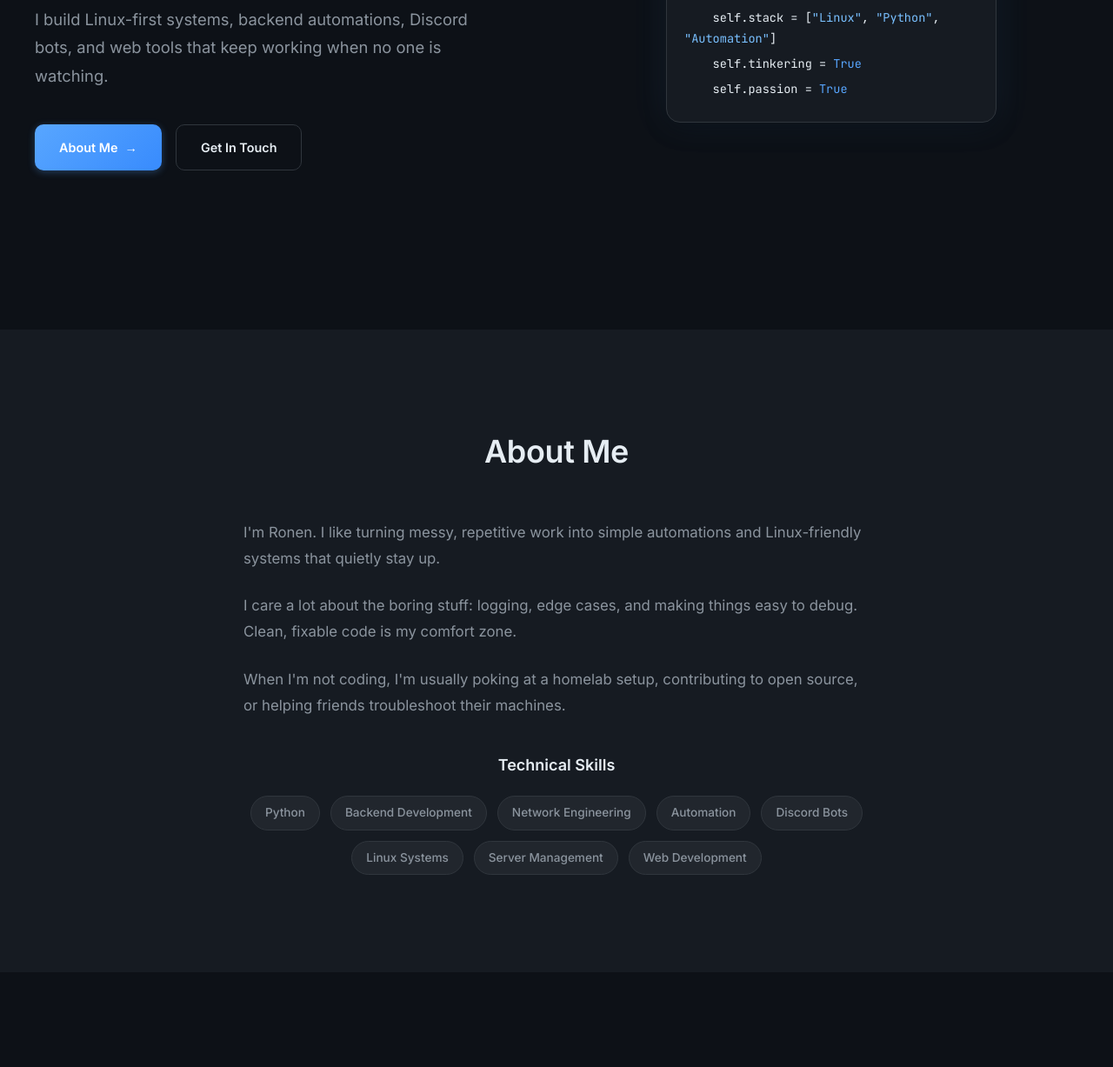
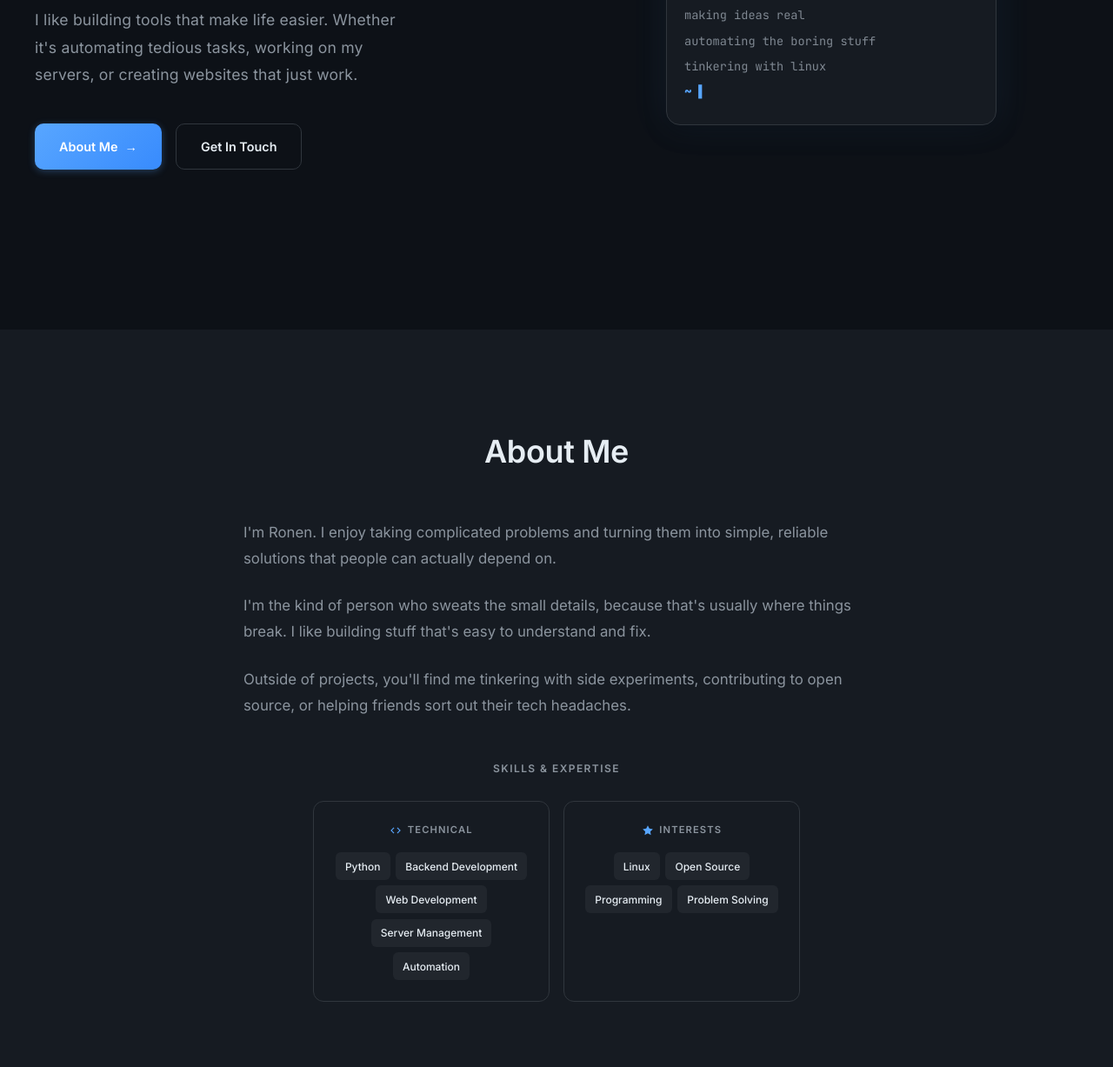
Before and after one commit to ronenlazowski/website, a plain HTML site: page index.html in a window 1280 px wide. Shown: the part 485-1712 px from the top of the page at 87% size. Drawn offline with Linux system fonts and the light colour scheme; no server answers.

Commit message:
Revise hero section text and enhance styling for skills display

```diff
--- a/index.html
+++ b/index.html
@@ -192,7 +192,7 @@
             <h2 class="role-title">
                 <span class="role-highlight shimmer">Tech Enthusiast</span>            </h2>
             <p class="hero-description">
-                I build Linux-first systems, backend automations, Discord bots, and web tools that keep working when no one is watching.
+                I like building tools that make life easier. Whether it's automating tedious tasks, working on my servers, or creating websites that just work.
             </p>
             <div class="cta-buttons" role="group" aria-label="Call to action buttons">
                 <a href="#about" class="btn btn-primary no-uri-change" aria-describedby="discover-journey">
@@ -209,33 +209,36 @@
             </div>
         </div>
         <div class="hero-visual" aria-hidden="true">
-            <div class="code-preview">
+            <div class="code-preview terminal-style">
                 <div class="code-header">
                     <div class="code-dots">
                         <span class="dot red"></span>
                         <span class="dot yellow"></span>
                         <span class="dot green"></span>
                     </div>
-                    <span class="code-title">main.py</span>
+                    <span class="code-title">terminal</span>
                 </div>
                 <div class="code-content">
                     <div class="code-line">
-                        <span class="code-keyword">class</span> <span class="code-class">Developer</span>:
+                        <span class="code-prompt">~</span> <span class="code-command">whoami</span>
+                    </div>
+                    <div class="code-line code-output">
+                        ronen — builder of things that work
                     </div>
                     <div class="code-line">
-                        &nbsp;&nbsp;<span class="code-keyword">def</span> <span class="code-function">__init__</span>(self):
+                        <span class="code-prompt">~</span> <span class="code-command">cat interests.txt</span>
+                    </div>
+                    <div class="code-line code-output">
+                        making ideas real
+                    </div>
+                    <div class="code-line code-output">
+                        automating the boring stuff
+                    </div>
+                    <div class="code-line code-output">
+                        tinkering with linux
                     </div>
                     <div class="code-line">
-                        &nbsp;&nbsp;&nbsp;&nbsp;self.name = <span class="code-string">"Ronen"</span>
-                    </div>
-                    <div class="code-line">
-                        &nbsp;&nbsp;&nbsp;&nbsp;self.stack = [<span class="code-string">"Linux"</span>, <span class="code-string">"Python"</span>, <span class="code-string">"Automation"</span>]
-                    </div>
-                    <div class="code-line">
-                        &nbsp;&nbsp;&nbsp;&nbsp;self.tinkering = <span class="code-boolean">True</span>
-                    </div>
-                    <div class="code-line">
-                        &nbsp;&nbsp;&nbsp;&nbsp;self.passion = <span class="code-boolean">True</span>
+                        <span class="code-prompt">~</span> <span class="code-cursor">▌</span>
                     </div>
                 </div>
             </div>
@@ -249,23 +252,45 @@
         <h2 id="about-heading">About Me</h2>
         <div class="about-container">
             <div class="about-text">
-                <p>I'm Ronen. I like turning messy, repetitive work into simple automations and Linux-friendly systems that quietly stay up.</p>
+                <p>I'm Ronen. I enjoy taking complicated problems and turning them into simple, reliable solutions that people can actually depend on.</p>
 
-                <p>I care a lot about the boring stuff: logging, edge cases, and making things easy to debug. Clean, fixable code is my comfort zone.</p>
+                <p>I'm the kind of person who sweats the small details, because that's usually where things break. I like building stuff that's easy to understand and fix.</p>
 
-                <p>When I'm not coding, I'm usually poking at a homelab setup, contributing to open source, or helping friends troubleshoot their machines.</p>
+                <p>Outside of projects, you'll find me tinkering with side experiments, contributing to open source, or helping friends sort out their tech headaches.</p>
 
                 <div class="skills">
-                    <h3 id="skills-heading">Technical Skills</h3>
-                    <div class="skill-tags" role="list" aria-labelledby="skills-heading">
-                        <span class="skill-tag" role="listitem">Python</span>
-                        <span class="skill-tag" role="listitem">Backend Development</span>
-                        <span class="skill-tag" role="listitem">Network Engineering</span>
-                        <span class="skill-tag" role="listitem">Automation</span>
-                        <span class="skill-tag" role="listitem">Discord Bots</span>
-                        <span class="skill-tag" role="listitem">Linux Systems</span>
-                        <span class="skill-tag" role="listitem">Server Management</span>
-                        <span class="skill-tag" role="listitem">Web Development</span>
+                    <h3 id="skills-heading">Skills & Expertise</h3>
+                    <div class="skills-grid">
+                        <div class="skill-category">
+                            <h4 id="expertise-heading">
+                                <svg width="16" height="16" viewBox="0 0 24 24" fill="currentColor" aria-hidden="true">
+                                    <path d="M9.4 16.6L4.8 12l4.6-4.6L8 6l-6 6 6 6 1.4-1.4zm5.2 0l4.6-4.6-4.6-4.6L16 6l6 6-6 6-1.4-1.4z"/>
+                                </svg>
+                                Technical
+                            </h4>
+                            <div class="skill-tags" role="list" aria-labelledby="expertise-heading">
+                                <span class="skill-tag" role="listitem">Python</span>
+                                <span class="skill-tag" role="listitem">Backend Development</span>
+                                <span class="skill-tag" role="listitem">Web Development</span>
+                                <span class="skill-tag" role="listitem">Server Management</span>
+                                <span class="skill-tag" role="listitem">Automation</span>
+                            </div>
+                        </div>
+
+                        <div class="skill-category">
+                            <h4 id="interests-heading">
+                                <svg width="16" height="16" viewBox="0 0 24 24" fill="currentColor" aria-hidden="true">
+                                    <path d="M12 2l3.09 6.26L22 9.27l-5 4.87 1.18 6.88L12 17.77l-6.18 3.25L7 14.14 2 9.27l6.91-1.01L12 2z"/>
+                                </svg>
+                                Interests
+                            </h4>
+                            <div class="skill-tags" role="list" aria-labelledby="interests-heading">
+                                <span class="skill-tag" role="listitem">Linux</span>
+                                <span class="skill-tag" role="listitem">Open Source</span>
+                                <span class="skill-tag" role="listitem">Programming</span>
+                                <span class="skill-tag" role="listitem">Problem Solving</span>
+                            </div>
+                        </div>
                     </div>
                 </div>
             </div>
--- a/style.css
+++ b/style.css
@@ -584,11 +584,13 @@ body.light-mode .theme-btn:hover .moon-icon{
     animation:shimmer 3s infinite linear
 }
 .hero-description{
-    font-size:1.15rem;
+    font-size:1.1rem;
     color:var(--text-secondary);
     margin-bottom:2.5rem;
-    line-height:1.75;
-    max-width:500px
+    line-height:1.8;
+    max-width:440px;
+    font-weight:400;
+    letter-spacing:0.01em
 }
 .hero-stats{
     display:flex;
@@ -679,6 +681,25 @@ body.light-mode .theme-btn:hover .moon-icon{
 }
 .code-boolean{
     color:var(--accent-color)
+}
+.code-prompt{
+    color:var(--accent-color);
+    font-weight:600
+}
+.code-command{
+    color:var(--green)
+}
+.code-output{
+    color:var(--text-secondary);
+    opacity:0.9
+}
+.code-cursor{
+    color:var(--accent-color);
+    animation:blink 1s step-end infinite
+}
+@keyframes blink{
+    0%,100%{opacity:1}
+    50%{opacity:0}
 }
 .btn{
     display:inline-flex;
@@ -762,29 +783,73 @@ body.light-mode .theme-btn:hover .moon-icon{
     line-height:1.8
 }
 .skills{
-    margin-top:2.5rem;
+    margin-top:3rem;
     text-align:center
 }
 .skills h3{
-    font-size:1.125rem;
-    margin-bottom:1.25rem;
-    color:var(--text-primary);
-    font-weight:600
+    font-size:0.75rem;
+    margin-bottom:1.75rem;
+    color:var(--text-secondary);
+    font-weight:600;
+    text-transform:uppercase;
+    letter-spacing:0.12em
+}
+.skills-grid{
+    display:grid;
+    grid-template-columns:repeat(2,1fr);
+    gap:1rem;
+    max-width:560px;
+    margin:0 auto
+}
+@media(max-width:540px){
+    .skills-grid{
+        grid-template-columns:1fr
+    }
+}
+.skill-category{
+    background:var(--bg-secondary);
+    border:1px solid var(--border-color);
+    border-radius:12px;
+    padding:1.5rem 1.25rem;
+    text-align:center;
+    transition:all 0.25s ease
+}
+.skill-category:hover{
+    border-color:var(--accent-color);
+    box-shadow:0 4px 24px rgba(0,0,0,0.08)
+}
+.skill-category h4{
+    font-size:0.7rem;
+    margin-bottom:1rem;
+    color:var(--text-secondary);
+    font-weight:600;
+    text-transform:uppercase;
+    letter-spacing:0.1em;
+    display:flex;
+    align-items:center;
+    justify-content:center;
+    gap:0.4rem
+}
+.skill-category h4 svg{
+    color:var(--accent-color);
+    flex-shrink:0;
+    width:14px;
+    height:14px
 }
 .skill-tags{
     display:flex;
     flex-wrap:wrap;
     justify-content:center;
-    gap:0.75rem
+    gap:0.4rem
 }
 .skill-tag{
     background-color:var(--bg-tertiary);
-    color:var(--text-secondary);
-    padding:0.5rem 1rem;
-    border-radius:2rem;
-    font-size:0.85rem;
+    color:var(--text-primary);
+    padding:0.4rem 0.7rem;
+    border-radius:6px;
+    font-size:0.75rem;
     font-weight:500;
-    border:1px solid var(--border-color);
+    border:none;
     transition:all 0.2s ease
 }
 .skill-tag:hover{
```
